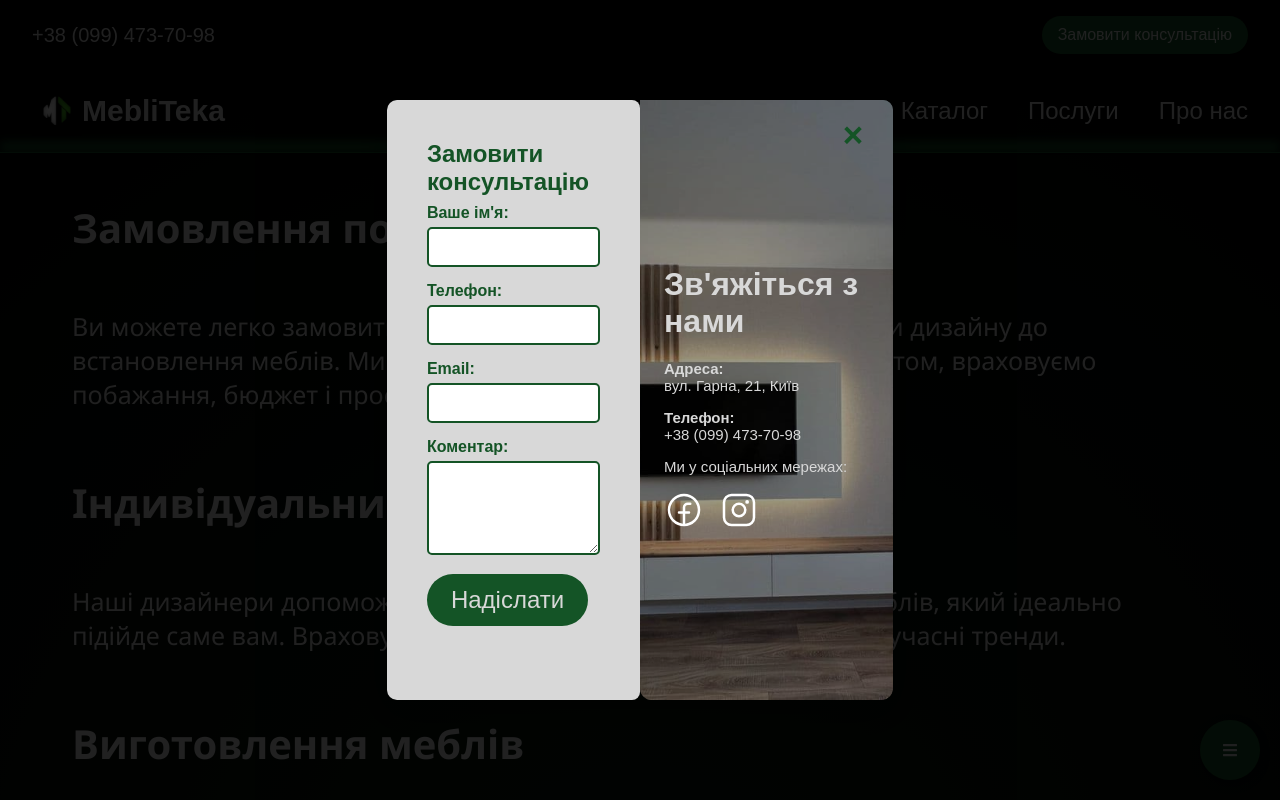
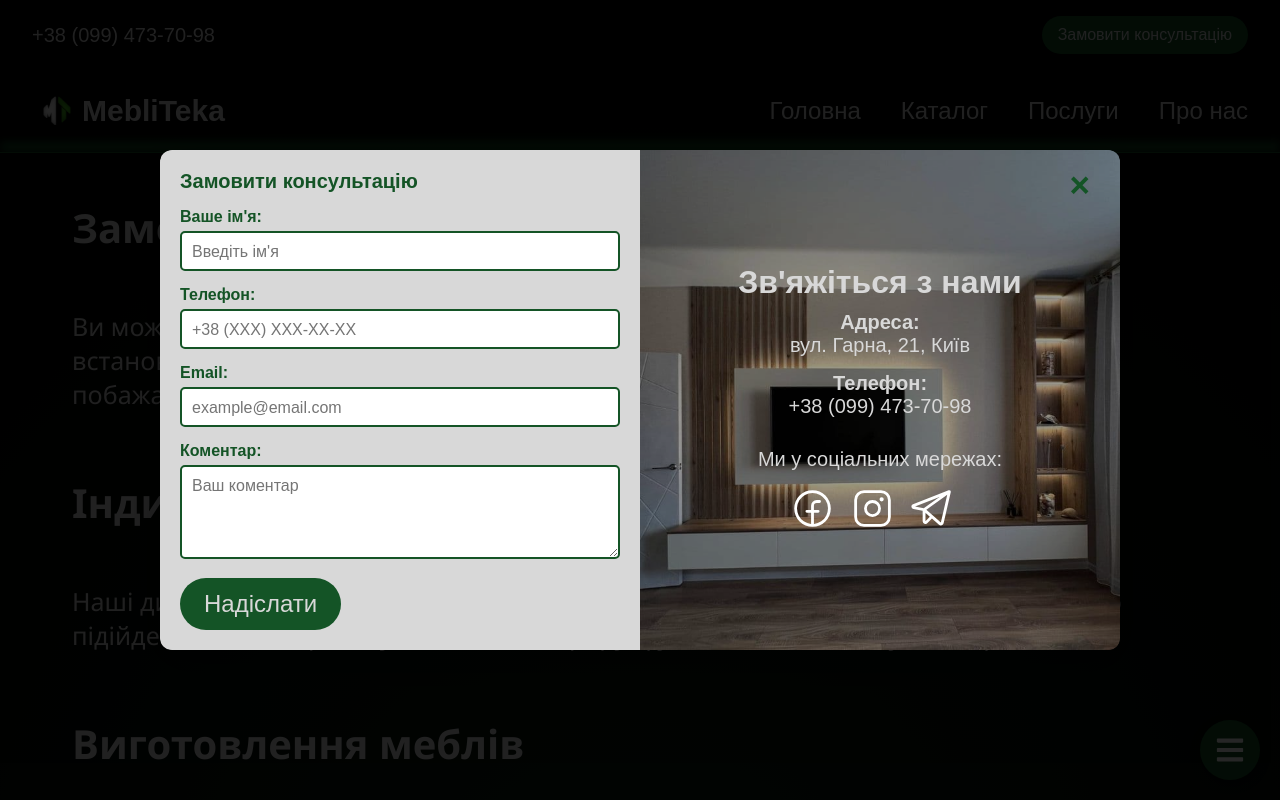
Before and after one commit to blagochinnova/MebliTekaV2, a React (Vite) app: page /Services in a window 1280 px wide. Both pictures are taken after a click on the button "Замовити консультацію". Shown: the top 800 px of the page. Built offline with nearby package versions, Linux system fonts and the light colour scheme.

Commit message:
edit modal window

```diff
--- a/src/App.jsx
+++ b/src/App.jsx
@@ -1,7 +1,8 @@
-import { BrowserRouter as Router, Routes, Route } from "react-router-dom";
+import { Routes, Route } from "react-router-dom"; // Без BrowserRouter
 import Header from "./components/Header";
 import Footer from "./components/Footer";
 import ConsultationModal from "./components/ConsultationModal";
+import ModalPanel from "./components/ModalPanel";
 import SideButton from "./components/SideButton";
 import Home from "./pages/Home";
 import About from "./pages/About";
@@ -10,8 +11,13 @@ import Services from "./pages/Services";
 import { useState } from "react";
 
 function App() {
-  const [isModalOpen, setIsModalOpen] = useState(false);
-  const [isSidePanelOpen, setIsSidePanelOpen] = useState(false);
+  const [isModalOpen, setIsModalOpen] = useState(false); // Для ConsultationModal
+  const [isPanelOpen, setIsPanelOpen] = useState(false); // Для ModalPanel і SideButton
+
+  // Діагностика
+  console.log("Modal Open:", isModalOpen);
+  console.log("Panel Open:", isPanelOpen);
+
   return (
     <>
       <Header openModal={() => setIsModalOpen(true)} />
@@ -21,17 +27,16 @@ function App() {
         <Route path="/Catalog" element={<Catalog />} />
         <Route path="/Services" element={<Services />} />
       </Routes>
-
       <Footer />
       <ConsultationModal
         isOpen={isModalOpen}
         onClose={() => setIsModalOpen(false)}
       />
       <SideButton
-          isOpen={isSidePanelOpen}
-          onOpen={() => setIsSidePanelOpen(true)}
-          onClose={() => setIsSidePanelOpen(false)}
-        />
+        isOpen={isPanelOpen}
+        onOpen={() => setIsPanelOpen(true)}
+        onClose={() => setIsPanelOpen(false)}
+      />
     </>
   );
 }
--- a/src/components/ConsultationModal.jsx
+++ b/src/components/ConsultationModal.jsx
@@ -22,7 +22,7 @@ export default function ConsultationModal({ isOpen, onClose }) {
     } else {
       setShowClass(false);
       document.body.style.overflow = "";
-      const timeout = setTimeout(() => setRender(false), 400); // трішки довше
+      const timeout = setTimeout(() => setRender(false), 400);
       return () => clearTimeout(timeout);
     }
   }, [isOpen]);
@@ -48,7 +48,6 @@ export default function ConsultationModal({ isOpen, onClose }) {
 
       if (response.ok) {
         setFormData({ name: "", phone: "", email: "", message: "" });
-        // Автоматично ховаємо повідомлення через 3 сек
         setTimeout(() => setSubmitStatus(null), 3000);
       }
     } catch (error) {
@@ -79,7 +78,6 @@ export default function ConsultationModal({ isOpen, onClose }) {
           <div className="form-column">
             <form onSubmit={handleSubmit} className="consultation-form">
               <h2>Замовити консультацію</h2>
-
               <label htmlFor="name">Ваше ім'я:</label>
               <input
                 type="text"
@@ -88,8 +86,8 @@ export default function ConsultationModal({ isOpen, onClose }) {
                 value={formData.name}
                 onChange={handleChange}
                 required
+                placeholder="Введіть ім'я"
               />
-
               <label htmlFor="phone">Телефон:</label>
               <input
                 type="tel"
@@ -98,8 +96,10 @@ export default function ConsultationModal({ isOpen, onClose }) {
                 value={formData.phone}
                 onChange={handleChange}
                 required
+                placeholder="+38 (XXX) XXX-XX-XX"
+                pattern="\+38\s\(\d{3}\)\s\d{3}-\d{2}-\d{2}"
+                title="Формат: +38 (XXX) XXX-XX-XX"
               />
-
               <label htmlFor="email">Email:</label>
               <input
                 type="email"
@@ -107,23 +107,22 @@ export default function ConsultationModal({ isOpen, onClose }) {
                 name="email"
                 value={formData.email}
                 onChange={handleChange}
+                placeholder="example@email.com"
               />
-
               <label htmlFor="message">Коментар:</label>
               <textarea
                 name="message"
                 value={formData.message}
                 onChange={handleChange}
                 rows="4"
+                placeholder="Ваш коментар"
               />
-
               <button className="button" type="submit">
                 Надіслати
               </button>
               {submitStatus && <p className="form-status">{submitStatus}</p>}
             </form>
           </div>
-
           <div className="info-column">
             <div className="info-overlay">
               <h2>Зв'яжіться з нами</h2>
@@ -137,7 +136,6 @@ export default function ConsultationModal({ isOpen, onClose }) {
                 <br />
                 +38 (099) 473-70-98
               </p>
-
               <div className="social">
                 <p>Ми у соціальних мережах:</p>
                 <a href="https://www.facebook.com/profile.php?id=61576658885220&rdid=j2hcV4T25TPqIMyx&share_url=https%3A%2F%2Fwww.facebook.com%2Fshare%2F1DvvynfVmR%2F">
@@ -145,6 +143,9 @@ export default function ConsultationModal({ isOpen, onClose }) {
                 </a>
                 <a href="https://www.instagram.com/mebli_teka?igsh=MWF2ZTRyMHJ2Y3R4Nw==">
                   <img src={instagramIcon} alt="Instagram" />
+                </a>
+                <a href="https://t.me/+380994737098">
+                  <img src={telegramIcon} alt="Telegram" />
                 </a>
               </div>
             </div>
--- a/src/style/modal.css
+++ b/src/style/modal.css
@@ -1,5 +1,4 @@
 /* === MODAL FORM (Mobile first) === */
-
 .modal {
   position: fixed;
   z-index: 9999;
@@ -18,25 +17,26 @@
   pointer-events: none;
   transition: opacity 0.4s ease, transform 0.4s ease;
   animation-fill-mode: both;
+}
 
-  &.show {
+.modal.show {
   opacity: 1;
   pointer-events: auto;
   transform: scale(1);
   animation-name: fadeInModal;
 }
 
-  &.hide {
+.modal.hide {
   opacity: 0;
   pointer-events: none;
   transform: scale(0.9);
   animation-name: fadeOutModal;
 }
 
-  h2 {
+.modal h2 {
   font-size: 20px;
   color: #145426;
-  }
+  margin-bottom: 15px;
 }
 
 .modal-content {
@@ -70,29 +70,38 @@
   cursor: pointer;
   z-index: 10;
   transition: color 0.3s ease;
+}
 
-  &:hover {
+.close-modal:hover {
   color: #0e381a;
 }
-}
-
 /* === STRUCTURE === */
 .contact-wrapper {
   display: flex;
   flex-direction: column;
+  height: 100%;
 }
 
-.form-column,
+.form-column {
+  flex: 1;
+  display: flex;
+  flex-direction: column;
+  justify-content: flex-start;
+  padding: 16px;
+}
 .info-column {
   flex: 1;
-  padding: 20px;
+  display: flex;
+  flex-direction: column;
+  justify-content: flex-start;
 }
 
 .form-column {
   background-color: #d8d8d8;
   border-radius: 8px;
-  padding: 16px;
-  label {
+}
+
+.form-column label {
   font-weight: bold;
   color: #145426;
   font-size: 14px;
@@ -100,8 +109,8 @@
   margin-bottom: 5px;
 }
 
-  input,
-  textarea {
+.form-column input,
+.form-column textarea {
   width: 100%;
   padding: 10px;
   margin-bottom: 15px;
@@ -111,25 +120,23 @@
   box-sizing: border-box;
   font-family: "Nunito", sans-serif;
 }
-}
-
 .info-column {
   position: relative;
-  display: flex;
-  justify-content: center;
-  align-items: center;
   overflow: hidden;
   border-radius: 0 0 12px 12px;
   height: 100%;
+}
 
-  h2 {
+.info-column h2 {
   font-size: 20px;
   color: #d8d8d8;
-    margin-bottom: 20px;
+  margin-bottom: 10px;
+  text-align: center;
 }
-  p {
+
+.info-column p {
   font-size: 15px;
-  }
+  text-align: center;
 }
 
 .contact-image {
@@ -137,49 +144,69 @@
   height: 100%;
   object-fit: cover;
   transition: transform 0.6s ease;
+}
 
 @media (max-width: 767px) {
-    max-height: 200px;
+  .contact-image {
+    max-height: 250px; /* Збільшено для кращого балансу з формою */
+  }
+  .form-column {
+    padding: 10px;
+  }
+  .form-column input,
+  .form-column textarea {
+    font-size: 13px;
+    padding: 8px;
   }
 }
 
 .modal.show .contact-image {
   transform: scale(1);
 }
+
 .modal.hide .contact-image {
   transform: scale(1.05);
 }
 
 .info-overlay {
   position: absolute;
-  inset: 0;
+  top: 0;
+  left: 0;
+  right: 0;
+  bottom: 0;
   background-color: rgba(0, 0, 0, 0.4);
   color: #d8d8d8;
   padding: 24px;
   display: flex;
   flex-direction: column;
   justify-content: center;
+  text-align: center;
   z-index: 2;
+}
 
-  p {
+.info-overlay p {
   margin-bottom: 15px;
 }
+
+.social {
+  text-align: center;
+  margin-top: 15px;
 }
 
 .social a {
   margin-right: 15px;
+}
 
-  img {
+.social img {
   width: 30px;
   height: 30px;
   filter: brightness(0) invert(1);
   transition: filter 0.3s ease;
+}
 
-    &:hover,
-    &:focus {
+.social img:hover,
+.social img:focus {
   filter: brightness(0) invert(0.7) sepia(1) saturate(5) hue-rotate(200deg);
-    }
-  }
 }
 
 /* === ANIMATIONS === */
@@ -209,7 +236,7 @@
 @media only screen and (min-width: 768px) {
   .modal-content {
     max-width: 960px;
-    height: 600px;
+    min-height: 500px; /* Гнучка висота замість фіксованої 600px */
     flex-direction: row;
     padding: 0;
   }
@@ -223,49 +250,54 @@
   .info-column {
     flex: 1 1 50%;
     height: 100%;
+    display: flex;
+    flex-direction: column;
+    justify-content: space-between;
   }
+
   .form-column {
-    padding: 40px;
+    padding: 20px;
+    border-radius: 12px 0 0 12px;
+  }
 
-    label {
+  .form-column label {
     font-size: 16px;
   }
 
-    input,
-    textarea {
+  .form-column input,
+  .form-column textarea {
     font-size: 16px;
     padding: 10px 10px 8px;
   }
+
   .info-column {
     border-radius: 0 12px 12px 0;
-    }
-    h2 {
-      font-size: 24px;
-    }
-  }
-
-  .contact-image {
-    position: absolute;
-    inset: 0;
-    height: 100%;
-    z-index: 1;
-  }
-
-  .info-overlay {
-    padding: 24px;
-    inset: 0;
+    overflow: hidden;
   }
 
   .info-column h2 {
     font-size: 32px;
   }
 
+  .info-column p {
+    font-size: 20px;
+  }
+
   .close-modal {
     font-size: 35px;
     right: 30px;
   }
-  .social a img {
-    width: 40px;
-    height: 40px;
+
+  .social img {
+    width: 45px;
+    height: 45px;
   }
 }
+
+
+
+.form-status {
+  margin-top: 10px;
+  color: #dc3545;
+  text-align: center;
+}
--- a/src/style/sidebutton.css
+++ b/src/style/sidebutton.css
@@ -1,10 +1,164 @@
+/* МОДАЛЬНЕ ВІКНО КВІЗУ */
+.modal-panel {
+  position: fixed;
+  top: 0;
+  left: 0;
+  width: 100%;
+  height: 100%;
+  background-color: rgba(0, 0, 0, 0.9);
+  color: #145426;
+  display: flex;
+  justify-content: center;
+  align-items: center;
+  z-index: 1001;
+  opacity: 0;
+  transition: opacity 0.4s ease;
+}
+
+.modal-panel.show {
+  opacity: 1;
+}
+
+.modal-panel-content {
+  background-color: #d8d8d8;
+  padding: 20px;
+  border-radius: 10px;
+  max-width: 400px;
+  width: 90%;
+  max-height: 80vh;
+  overflow-y: auto;
+  position: relative;
+}
+
+.quiz-title,
+.quiz-main-title {
+  color: #145426;
+}
+
+.close-modal-quiz {
+  position: absolute;
+  top: 15px;
+  right: 20px;
+  color: #145426;
+  font-size: 24px;
+  font-weight: bold;
+  cursor: pointer;
+  z-index: 10;
+  transition: color 0.3s ease;
+}
+
+.close-modal-quiz:hover {
+  color: #0e381a;
+}
+
+.quiz-section,
+.social-links {
+  margin: 20px 0;
+}
+
+.quiz-section iframe {
+  width: 100%;
+  height: 400px;
+  border: 1px solid #ccc;
+  border-radius: 5px;
+}
+
+.social-links a {
+  color: #145426;
+  margin-right: 10px;
+}
+
+.soc-icon img {
+  width: 30px;
+  height: 30px;
+  transition: filter 0.3s ease;
+  filter: brightness(0) saturate(100%) invert(30%) sepia(20%) hue-rotate(100deg) !important;
+}
+
+.social-links img:hover {
+  filter: brightness(0) saturate(100%) invert(50%) sepia(50%) hue-rotate(200deg);
+}
+
+/* АДАПТИВНА ВЕРСТКА (МОБАЙЛ < 768px) */
+@media only screen and (max-width: 767px) {
+  .modal-panel-content {
+    max-width: 90%;
+    padding: 15px;
+  }
+
+  .close-modal-quiz {
+    top: 10px;
+    right: 15px;
+    font-size: 20px;
+  }
+
+  .quiz-section iframe {
+    height: 300px;
+  }
+
+  .social-links img {
+    width: 25px;
+    height: 25px;
+  }
+
+  .button-quiz {
+    padding: 8px 16px;
+    font-size: 14px;
+  }
+}
+
+/* ДЕСКТОП + ПЛАНШЕТ (≥ 768px) */
+@media only screen and (min-width: 768px) {
+  .modal-panel-content {
+    max-width: 500px;
+    padding: 25px;
+  }
+
+  .close-modal-quiz {
+    font-size: 28px;
+  }
+
+  .quiz-section iframe {
+    height: 450px;
+  }
+
+  .social-links img {
+    width: 35px;
+    height: 35px;
+  }
+
+  .button-quiz {
+    padding: 12px 24px;
+    font-size: 16px;
+  }
+}
+
+/* СТИЛІ ДЛЯ КНОПКИ */
+.button-quiz {
+  padding: 10px 20px;
+  background-color: #145426;
+  color: white;
+  border: none;
+  border-radius: 5px;
+  cursor: pointer;
+  transition: background-color 0.3s ease;
+  width: 100%;
+  max-width: 250px;
+  margin-top: 20px;
+}
+
+.button-quiz:hover {
+  background-color: #0e381a;
+}
+
+/* СТИЛІ ДЛЯ FIXED-BUTTON У SIDEBUTTON */
 .fixed-button {
   position: fixed;
   bottom: 20px;
   right: 20px;
   width: 60px;
   height: 60px;
-  background-color: var(--accent-green);
+  background-color: var(--accent-green, #28a745);
   border-radius: 50%;
   display: flex;
   align-items: center;
@@ -19,62 +173,8 @@
   transform: scale(1.1);
 }
 
-.fixed-button img {
+.fixed-button svg {
   width: 30px;
   height: 30px;
-  filter: brightness(0) invert(1); /* Для контрасту на зеленому фоні */
+  color: white; /* Колір іконки */
 }
-/* МОДАЛЬНЕ ВІКНО КВІЗУ */
-.modal-panel {
-  position: fixed;
-  top: 0;
-  left: 0;
-  width: 100%;
-  height: 100%;
-  background-color: rgba(0, 0, 0, 0.9);
-  color: #145426;
-  display: flex;
-  justify-content: center;
-  align-items: center;
-  z-index: 1001;
-}
-
-.modal-panel-content {
-  background-color: #d8d8d8;
-  padding: 20px;
-  border-radius: 10px;
-  max-width: 400px;
-  width: 90%;
-  max-height: 80vh;
-  overflow-y: auto;
-}
-.modal-panel h2,
-.modal-panel h3 {
-  color: #145426;
-}
-.close-modal-quiz {
-  position: absolute;
-  top: 15px;
-  right: 90px; /* трохи ближче */
-  color: #145426;
-  font-size: 30px; /* трохи менше */
-  font-weight: bold;
-  cursor: pointer;
-  z-index: 10;
-}
-
-.quiz-section,
-.social-links {
-  margin: 20px 0;
-}
-
-.social-links a {
-  color: #145426;
-  margin-right: 10px;
-}
-
-.social-links img {
-  width: 30px;
-  height: 30px;
-  color: #145426;
-}
```
Also changed, not shown: src/components/ModalPanel.jsx (+14 -18 lines). Lines whose indentation alone changed are shown as unchanged.
